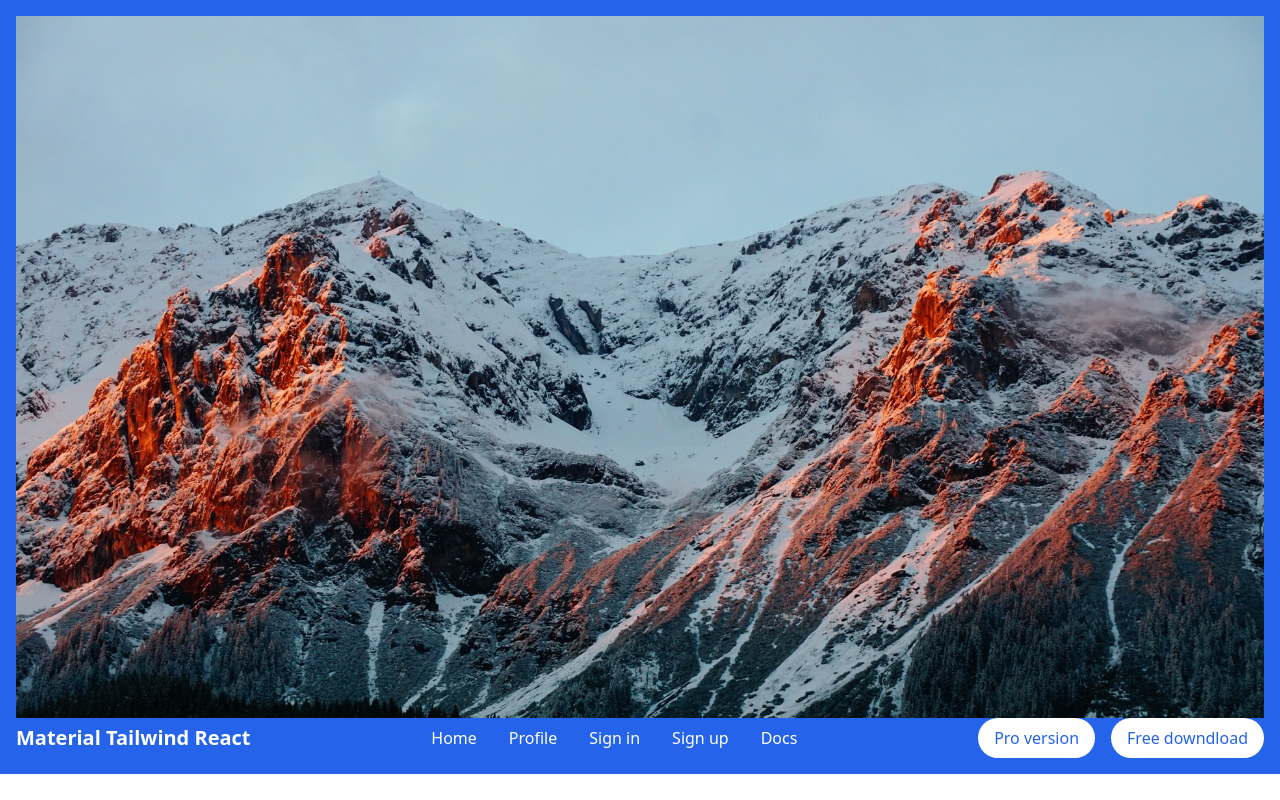
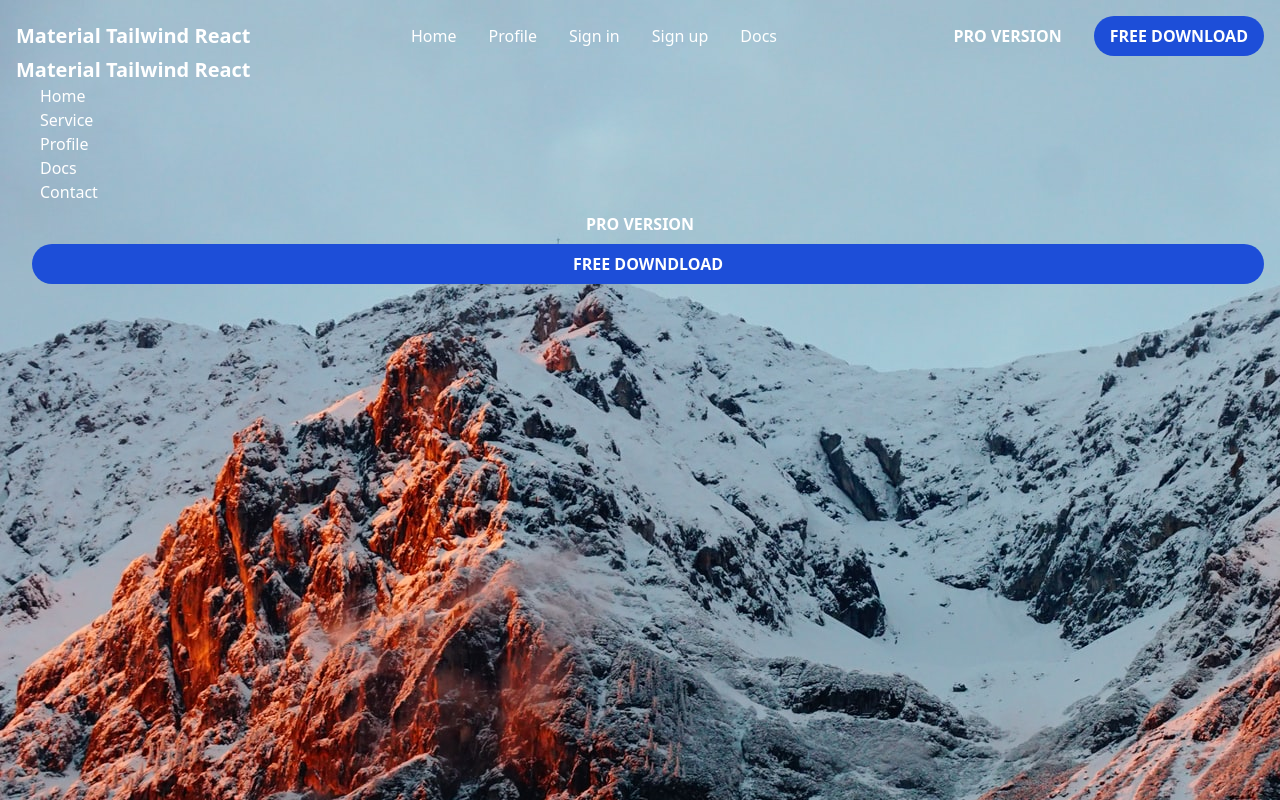
Before and after one commit to habib-SE/material-tialwind-react, a React (Create React App) app: page / in a window 1280 px wide. Built offline with nearby package versions, Linux system fonts and the light colour scheme.

Commit message:
update navbar section

```diff
--- a/src/Css/tailwind.css
+++ b/src/Css/tailwind.css
@@ -1,3 +1,19 @@
 @tailwind base;
 @tailwind components;
 @tailwind utilities;
+
+nav.imageWrapper{
+    position: relative
+}
+
+nav.imageWrapper{ position: absolute;
+    top: 0;
+    left: 0;
+    right: 0;
+    bottom: 0;
+    z-index: 0;
+    max-height: 100vh;
+    background-size: cover;
+background: url('../imgs/background-1.jpg');
+z-index: -1
+}
--- a/src/components/Navbar.jsx
+++ b/src/components/Navbar.jsx
@@ -1,13 +1,11 @@
 import React from "react";
-import Background from '../imgs/background-1.jpg'
+import { AiOutlineMenu, AiOutlineClose } from "../../node_modules/react-icons/ai";
 
 const Navbar = () => {
   return (
     <div>
-
-       <nav className="bg-blue-600 p-4">
-       <img src={Background} alt="/" />
-      <div className="container mx-auto flex items-center justify-between">
+      <nav className="bg-white-600 p-4 imageWrapper  ">
+        <div className="container mx-auto flex items-center justify-between hidden md:flex">
           {/* <!-- Logo on the left --> */}
           <div className="flex items-center">
             <a href="/" className="text-white text-xl font-semibold">
@@ -16,7 +14,7 @@ const Navbar = () => {
           </div>
 
           {/* <!-- Centered navigation links --> */}
-        <ul className="flex space-x-8">
+          <ul className="flex space-x-8 ">
             <li className="nav-item">
               <a href="/" className="text-white hover:text-gray-300">
                 Home
@@ -48,21 +46,69 @@ const Navbar = () => {
           <div className="flex space-x-4">
             <a
               href="/"
-            className="bg-white text-blue-600 py-2 px-4 rounded-full hover:bg-blue-200"
+              className="py-2 text-white px-4 rounded-full font-bold hover:bg-blue-200"
             >
-            Pro version
+              PRO VERSION
             </a>
             <a
               href="/"
-            className="bg-white text-blue-600 py-2 px-4 rounded-full hover:bg-blue-200"
+              className=" bg-blue-700 font-bold text-white py-2 px-4 rounded-full hover:bg-blue-600"
             >
-            Free downdload
+              FREE DOWNLOAD
             </a>
           </div>
+
         </div>
+        <div className="block md:hidden  mx-[650px] ">
+            <AiOutlineClose size={20}  color="white"/>
+            <AiOutlineMenu size={20}  color="white"/>
+          </div>
+        {/* Centered navigation links */}
+
+        <ul
+          className={"md:space-x-6 justify-between items-center sm:flex-col"}
+        >
+          <div className="flex items-center">
+            <a href="/" className="text-white text-xl font-semibold">
+              Material Tailwind React
+            </a>
+          </div>
+          <li></li>
+          <li className="nav-item">
+            <a href="/" className="text-white hover:text-gray-300">
+              Home
+            </a>
+          </li>
+          <li className="nav-item">
+            <a href="/" className="text-white hover:text-gray-300">
+              Service
+            </a>
+          </li>
+          <li className="nav-item">
+            <a href="/" className="text-white hover:text-gray-300">
+              Profile
+            </a>
+          </li>
+          <li className="nav-item">
+            <a href="/" className="text-white hover:text-gray-300">
+              Docs
+            </a>
+          </li>
+          <li className="nav-item">
+            <a href="/" className="text-white hover:text-gray-300">
+              Contact
+            </a>
+          </li>
+
+        </ul>
+         {/* Buttons on the right */}
+         <div className="w-full grid grid-cols text-right flex-col space-x-4">
+         <button className="py-2 text-white px-4 rounded-full font-bold hover:bg-blue-200">PRO VERSION</button>
+         <button className=" bg-blue-700 font-bold text-white py-2 px-4 rounded-full hover:bg-blue-600">FREE DOWNDLOAD</button>
+        </div>
+
       </nav>
     </div>
-
   );
 };
 
```
Lines whose indentation alone changed are shown as unchanged.
